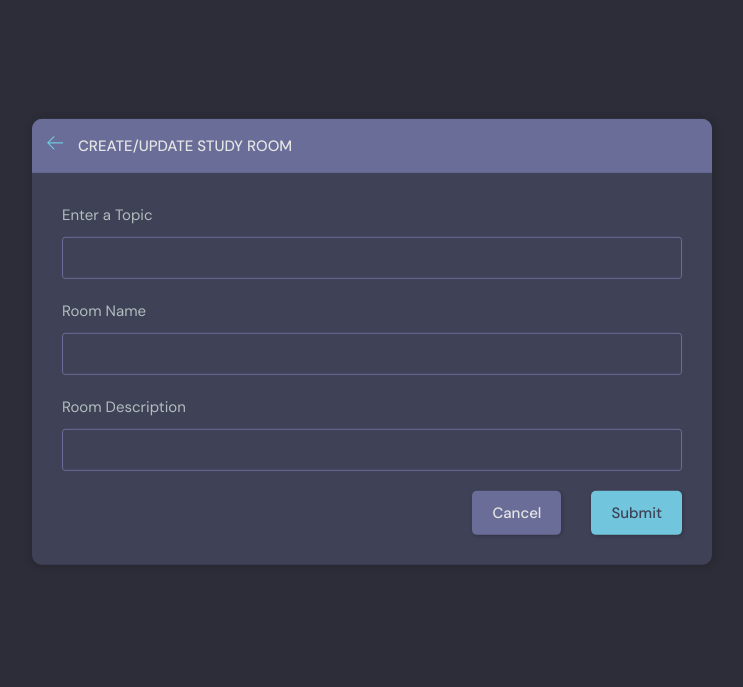
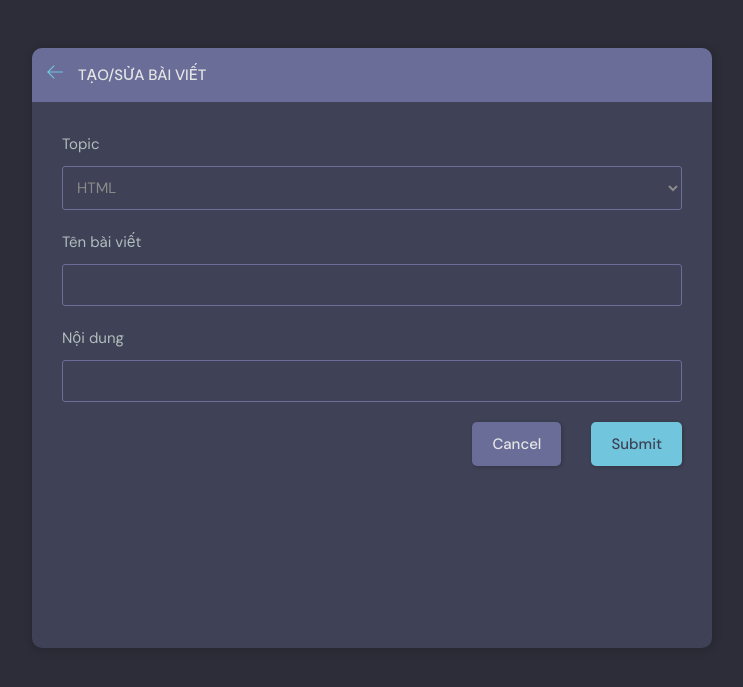
Before and after one commit to HuyNguyen1977/django, a Django app: page /create-room/ in a window 1280 px wide. Shown: the part 76-763 px from the top of the page, without its empty margins (268-1011 px from the left). Run offline with Django 3.2, Linux system fonts and the light colour scheme; a user stored in the database is signed in; data comes from the database, SQL or seed files in the repository; both versions use the stored data as it was after the commit; some libraries are stand-ins or nearby versions.

Commit message:
06012022

```diff
--- a/base/forms.py
+++ b/base/forms.py
@@ -16,7 +16,7 @@ class MyUserCreationForm(UserCreationForm):
 
 
 class RoomForm(ModelForm):
-    description = forms.CharField(widget=TinyMCE(attrs={'cols': 80, 'rows': 30}))
+    description = forms.CharField(widget=TinyMCE(attrs={'cols': 40, 'rows': 20}))
     class Meta:
         model = Room
         fields = '__all__'
--- a/base/templates/base/room_form.html
+++ b/base/templates/base/room_form.html
@@ -14,7 +14,7 @@
               </path>
             </svg>
           </a>
-          <h3>Create/Update Study Room</h3>
+          <h3>Tạo/Sửa bài viết</h3>
         </div>
       </div>
       <div class="layout__body">
@@ -22,25 +22,26 @@
           {% csrf_token %}
 
           <div class="form__group">
-            <label for="room_topic">Enter a Topic</label>
-            <input required type="text" value="{{room.topic.name}}" name="topic" list="topic-list" />
-            <datalist id="topic-list">
-              <select id="room_topic">
+            <!-- <label for="room_topic">Enter a Topic</label> -->
+            <label for="room_topic">Topic</label>
+            <!-- <input required type="text" value="{{room.topic.name}}" name="topic" list="topic-list" /> -->
+            <!-- <datalist id="topic-list"> -->
+              <select id="room_topic" name="topic">
                 {% for topic in topics %}
                 <option value="{{topic.name}}">{{topic.name}}</option>
                 {% endfor %}
               </select>
-            </datalist>
+            <!-- </datalist> -->
           </div>
 
 
           <div class="form__group">
-            <label for="room_name">Room Name</label>
+            <label for="room_name">Tên bài viết</label>
             {{form.name}}
           </div>
 
           <div class="form__group">
-            <label for="room_description">Room Description</label>
+            <label for="room_description">Nội dung</label>
             {{form.description}}
           </div>
 
--- a/base/views.py
+++ b/base/views.py
@@ -6,7 +6,7 @@ from django.db.models import Q
 from django.contrib.auth import authenticate, login, logout
 from .models import Room, Topic, Message, User
 from .forms import RoomForm, UserForm, MyUserCreationForm
-from django.core.paginator import Paginator
+from django.core.paginator import Paginator, EmptyPage, PageNotAnInteger
 # import json
 
 # Create your views here.
@@ -75,8 +75,17 @@ def home(request):
         Q(name__icontains=q) |
         Q(description__icontains=q)
     )
+# Test paging
     paginator = Paginator(rooms, 2)
-    print(vars(paginator))
+    page = request.GET.get('page', 1)
+    try:
+        homePaginator = paginator.page(page)
+    except PageNotAnInteger:
+        homePaginator = paginator.page(1)
+    except EmptyPage:
+        homePaginator = paginator.page(paginator.num_pages)
+
+    # print(vars(paginator))
     topics = Topic.objects.all()[0:5]
     room_count = rooms.count()
     room_messages = Message.objects.filter(
@@ -85,7 +94,7 @@ def home(request):
     if(request.GET.get('limit')):
         messages.error(request, request.GET.get('mess'))
     context = {'rooms': rooms, 'topics': topics,
-               'room_count': room_count, 'room_messages': room_messages}
+               'room_count': room_count, 'room_messages': room_messages, 'homePaginator':homePaginator}
     return render(request, 'base/home.html', context)
 
 
--- a/static/js/script.js
+++ b/static/js/script.js
@@ -172,76 +172,3 @@ function productFormReset() {
   document.getElementById("addNewProductModalLabel").textContent = "New Product Form";
   document.getElementById('editButton').style.display = "none";
 }
-
-function addFeeds() {
-  let tempId = "{{room.id}}";
-  let nameFeeds = '{{room.name}}';
-  // let productDescription = document.getElementById('productDescription').value;
-  // let productCategory = document.getElementById('productCategory').value;
-  // Set time khi chưa có add
-  var now = new Date();
-  var today = new Date(Date.UTC(now.getUTCFullYear(), now.getUTCMonth(), now.getUTCDate() ));
-  //debugger;
-  if (localStorage.getItem("timeFeed") === null || localStorage.getItem("timeFeed") === [] || localStorage.getItem("timeFeed") === undefined) {
-    // var now = new Date();
-    // var today = new Date(Date.UTC(now.getUTCFullYear(), now.getUTCMonth(), now.getUTCDate() ));
-    //Add time Feed
-    let timeFeeds = {
-      time: today,
-    };
-    let timeFeed = [];
-    timeFeed.push(timeFeeds);
-    localStorage.setItem("timeFeed", JSON.stringify(timeFeed));
-  }
-  let userEntered = JSON.parse(localStorage.getItem("timeFeed"));
-
-  // console.log(Date.parse(userEntered[0].time));
-  // //console.log(Date.parse(userEntered.time));
-  // console.log(Date.parse(today));
-  userEnteredNum = Date.parse(userEntered[0].time);
-  todayNum = Date.parse(today);
-  if( userEnteredNum < todayNum ){
-    localStorage.removeItem("feedroom");
-    //Add time Feed
-    let timeFeeds = {
-      time: today,
-    };
-    let timeFeed = [];
-    timeFeed.push(timeFeeds);
-    localStorage.setItem("timeFeed", JSON.stringify(timeFeed));
-  }
- // const productId = productTempId + productName + randomNumberID(); //Used to give each product a unique id
-  if (nameFeeds !== '') {
-    let newProduct = {
-      id: tempId,
-      name: nameFeeds.toUpperCase(),
-      // category: productCategory,
-      // description: productDescription
-    };
-    if (localStorage.getItem("feedroom") === null || localStorage.getItem("feedroom") === [] || localStorage.getItem("feedroom") === undefined) {
-      let feedrooms = [];
-      feedrooms.push(newProduct);
-      localStorage.setItem("feedroom", JSON.stringify(feedrooms));
-    } else {
-      let feedrooms = JSON.parse(localStorage.getItem("feedroom"));
-
-      console.log("aaaaaaa")
-      console.log(today);
-      let compare = 0;
-      if(feedrooms.length<3){
-        for(let i=0; i<feedrooms.length; i++){
-          if(feedrooms[i].id != '{{room.id}}'){
-            compare++;
-          }
-        }
-        if(compare == feedrooms.length){
-          feedrooms.push(newProduct);
-          //console.log("aaaaaaaaaaaa")
-          localStorage.setItem("feedroom", JSON.stringify(feedrooms));
-        }
-      }else{
-        location.replace("/?mess=Bạn đã xem hết giới hạn 1 ngày, bạn nên đăng nhập để được tiếp tục tham gia&limit=1")
-      }
-    }
-  }
-}
--- a/static/styles/style.css
+++ b/static/styles/style.css
@@ -424,7 +424,7 @@ a {
 .layout__box {
   width: 90%;
   max-width: 48rem;
-  min-height: 40rem;
+  min-height: 60rem;
   position: absolute;
   top: 50%;
   left: 50%;
--- a/templates/main.html
+++ b/templates/main.html
@@ -203,6 +203,23 @@
     </script>
     <script src="{% static 'js/jquery.waypoints.min.js' %}"></script>
     <script src="{% static 'js/infinite.min.js' %}"></script>
+    <script>
+        var infinite = new Waypoint.Infinite({
+        element: $('.infinite-container')[0],
+        handler: function(direction) {
+
+        },
+        offset: 'bottom-in-view',
+
+        onBeforePageLoad: function () {
+        $('.spinner-border').show();
+        },
+        onAfterPageLoad: function () {
+        $('.spinner-border').hide();
+        }
+
+        });
+    </script>
     <!-- <script>
         var infinite = new Waypoint.Infinite({
 
```
Also changed, not shown: base/templates/base/feed_component.html (+13 -2 lines), db.sqlite3.
